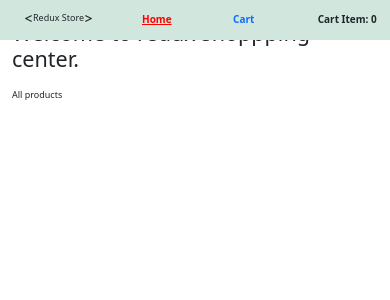
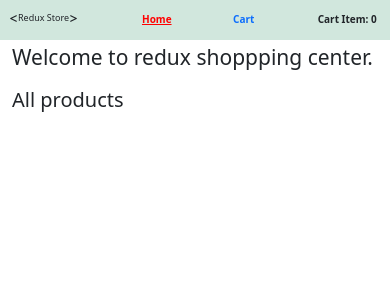
Before and after one commit to Javeria-Ahmed9/FirstReduxProject, a React (Vite) app: page / in a window 390 px wide. Shown: the top 300 px of the page. Built offline with nearby package versions, Linux system fonts and the light colour scheme; no server answers.

Commit message:
margin added

```diff
--- a/src/index.css
+++ b/src/index.css
@@ -56,9 +56,11 @@ button{
   margin-top: 70px;
 }
 @media(max-width:460px){
-h5{
+#maindiv h5{
   margin-top: 1px;
   font-size: 9px;
+  width: 200px;
+  margin-left: -15px;
 }
 #maindiv{
   padding-top: 12px;
@@ -69,7 +71,7 @@ h5{
    margin-top: 5px ;
  }
  #cart{
-   margin-top: 20px;
+   margin-top: 60px;
    font-weight: 600;
  }
  #imgid{
@@ -82,10 +84,6 @@ h5{
    font-size: 8px;
  }
  #pdiv{
-   display: flex;
-   flex-direction: column;
-   justify-content: center;
-   align-items: center;
    width: 100px;
    height: 200px;
    box-shadow: rgba(99, 99, 99, 0.2) 0px 2px 8px 0px;
@@ -111,7 +109,8 @@ h5{
    flex-wrap: wrap;
  }
  #h4Div{
-   margin-top: 20px;
+   margin-top: 45px;
+   font-size: 21px;
  }
 
 }
```
